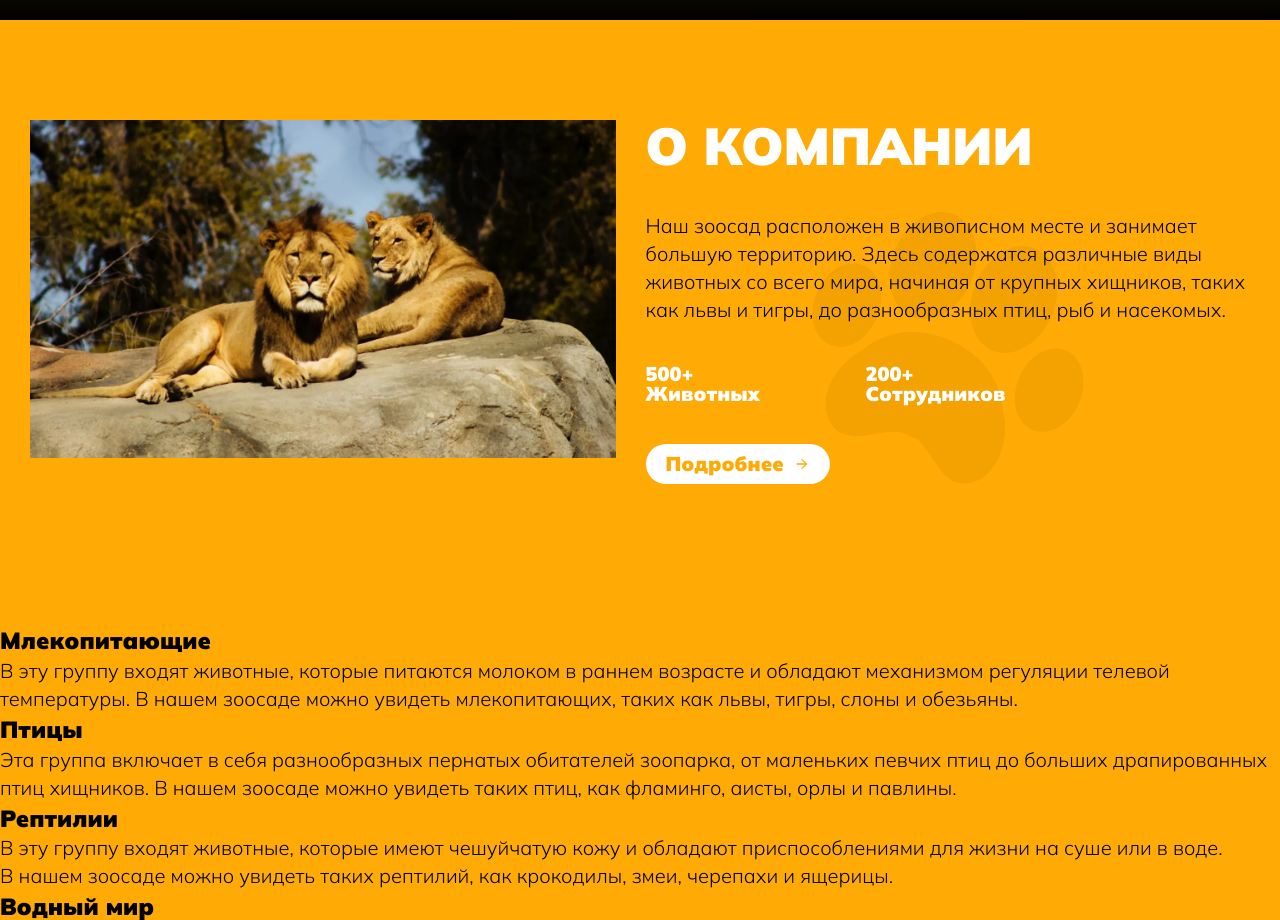
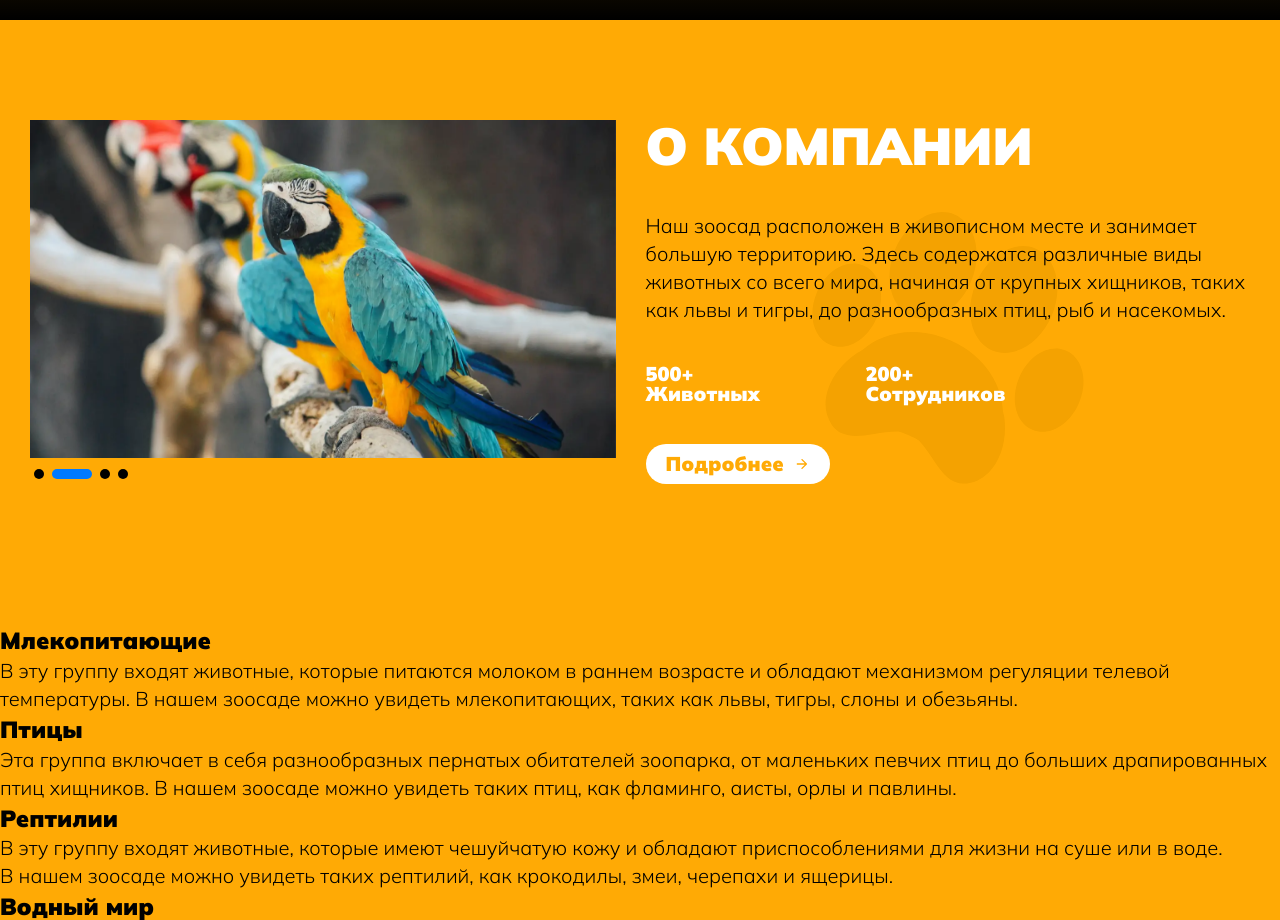
Before and after one commit to CrazyEjek/PRETTY_PAW, a website built with webpack: page src/index.html in a window 1280 px wide. Shown: the part 800-1720 px from the top of the page. Built offline with nearby package versions, Linux system fonts and the light colour scheme; grey boxes are pictures that could not be loaded; files whose address does not match are found by name.

Commit message:
3 урок до конца

```diff
--- a/src/index.html
+++ b/src/index.html
@@ -123,10 +123,10 @@
               </picture>
             </li>
           </ul>
+              <div class="about__slider-pagination swipper-pagination"></div>
           </div>
-            </div>
-          </div>
-                <div class="about__slider-pagination swipper-pagination"></div>
+        </div>
+      </div>
     </section>
 
     <section class="location">
--- a/src/index.js
+++ b/src/index.js
@@ -3,10 +3,16 @@ import './index.html';
 import 'swiper/scss';
 import 'swiper/scss/pagination';
 import './index.scss';
-
+import { slidersInit } from './modules/sliders';
 
 
 // use modules
+
+slidersInit('.about__slider' , {
+    pagination: {
+        el: '.about__slider-pagination',
+    }
+});
 
 const videoBG = document.querySelector('.video-bg');
 
--- a/src/modules/sliders.js
+++ b/src/modules/sliders.js
@@ -3,17 +3,20 @@ import { Swiper, Pagination, Autoplay } from 'swiper';
 const params = {
     spaceBetween: 20,
     loop: true,
-    Autoplay: {
+    autoplay: {
         delay: 3500,
         disableOnInteraction: false,
     },
     sliderPerView: 1,
-    Pagination: {
-        el: '.swiper-pagination'
+    pagination: {
+        el: '.swiper-pagination',
     },
-    modules: [Autoplay]
-}
+    modules: [Autoplay, Pagination]
+};
 
-export const slidersInit = () => {
-
-}
+export const slidersInit = (selectorSlider, newParams) => {
+    new Swiper(selectorSlider, {
+        ...params,
+        ...newParams
+    })
+};
--- a/src/style/_style.scss
+++ b/src/style/_style.scss
@@ -130,3 +130,17 @@ iframe {
     gap: 10px;
   }
 }
+
+
+.swiper-pagination-bullet {
+  width: 10px;
+  height: 10px;
+  border-radius: 16px;
+  border-color: $second;
+  opacity: 1;
+}
+
+.swiper-pagination-bullet-active {
+  width: 40px;
+  border-color: $back;
+}
```
